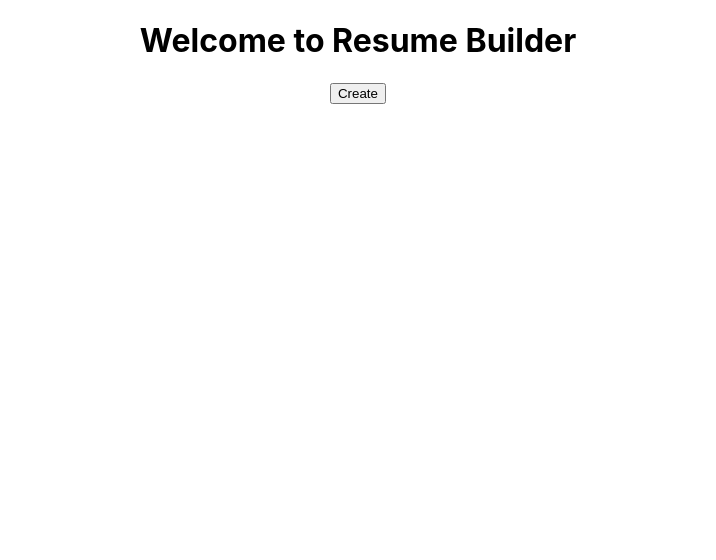
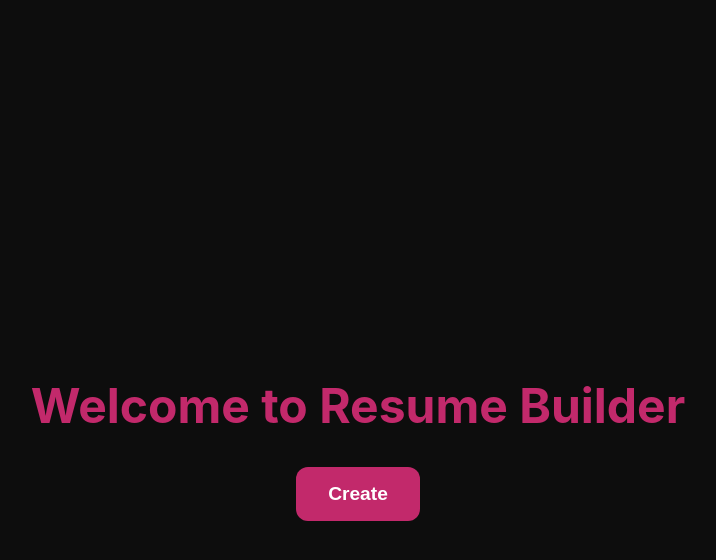
Before and after one commit to kaveeshabasnayaka/SmartResume, a React (Create React App) app in the folder frontend/: page / in a window 1280 px wide. Shown: the top 560 px of the page, without its empty margins (282-998 px from the left). Built offline with nearby package versions, Linux system fonts and the light colour scheme.

Commit message:
add css to welcomePage

```diff
--- a/frontend/src/pages/WelcomePage.js
+++ b/frontend/src/pages/WelcomePage.js
@@ -8,11 +8,44 @@ function WelcomePage() {
     navigate("/templates");
   };
 
+  const styles = {
+    container: {
+      backgroundColor: "#0d0d0d",
+      height: "100vh",
+      display: "flex",
+      flexDirection: "column",
+      justifyContent: "center",
+      alignItems: "center",
+      textAlign: "center",
+      padding: "2rem",
+    },
+    title: {
+      fontSize: "3rem",
+      color: "#c2296b",
+      marginBottom: "2rem",
+    },
+    button: {
+      backgroundColor: "#c2296b",
+      color: "#ffffff",
+      border: "none",
+      padding: "1rem 2rem",
+      borderRadius: "12px",
+      fontSize: "1.2rem",
+      fontWeight: "bold",
+      cursor: "pointer",
+      transition: "background-color 0.3s ease",
+    },
+
+  }
+
   return (
-    <div>
-      <h1>Welcome to Resume Builder</h1>
-      <button onClick={handleCreateClick}>Create</button>
-    </div>
+    <div style={styles.container}>
+      <h1 style={styles.title}>Welcome to Resume Builder</h1>
+      <button
+        style={styles.button}
+        onMouseOver={(e) => (e.target.style.backgroundColor = "#a51e57")}
+        onMouseOut={(e) => (e.target.style.backgroundColor = "#c2296b")}
+        onClick={handleCreateClick}>Create</button>    </div>
   );
 }
 
```
